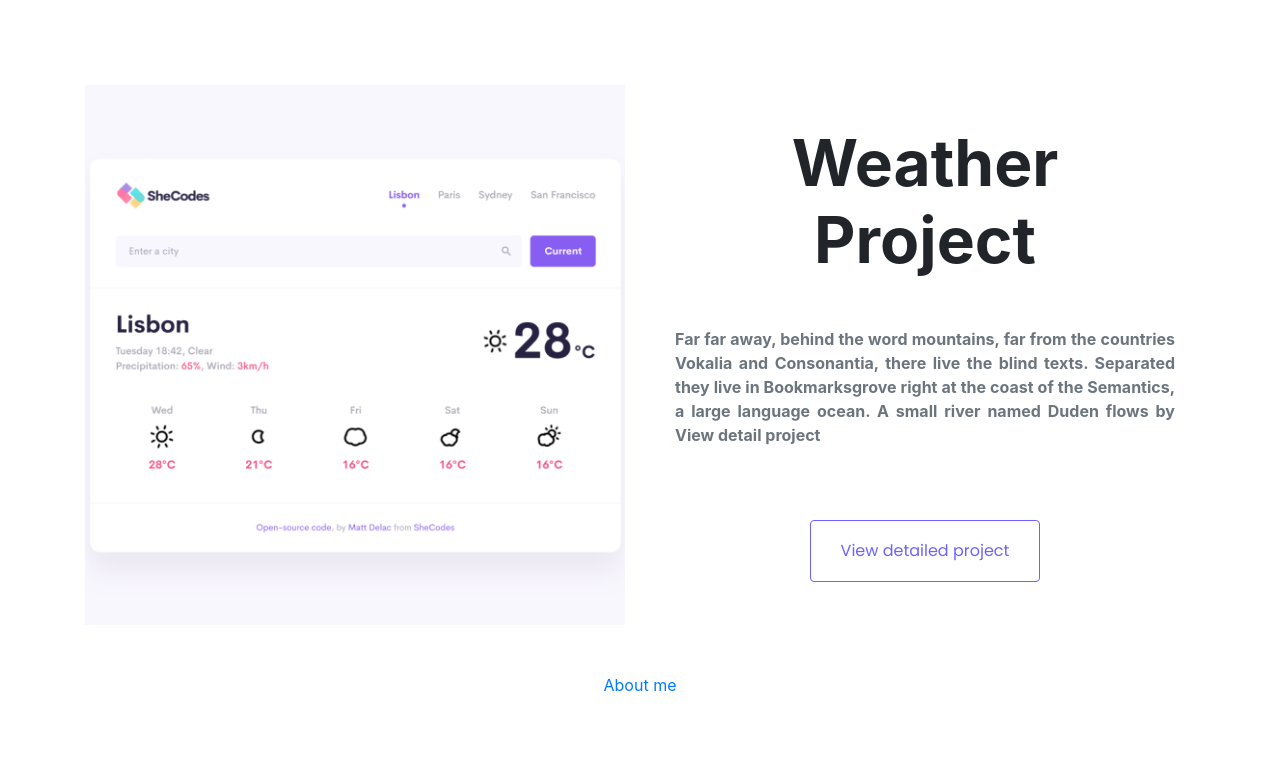
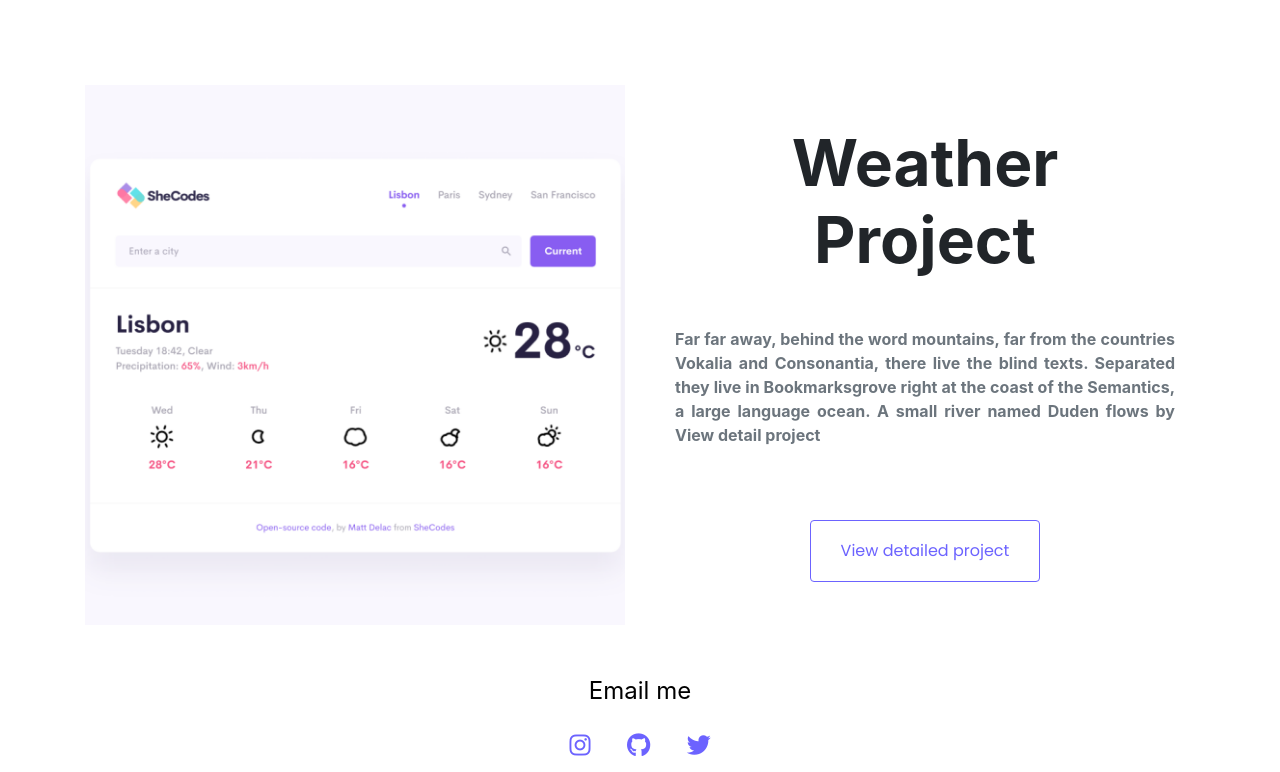
Before and after one commit to kcodes57/portfolio, a plain HTML site: page index.html in a window 1280 px wide. Shown: the part 1820-2592 px from the top of the page. Before the commit the page ends 2517 px from the top, so only its background shows below. Drawn offline with nearby package versions, Linux system fonts and the light colour scheme; a web font is replaced by a local one.

Commit message:
added email/social footer

```diff
--- a/index.html
+++ b/index.html
@@ -84,7 +84,7 @@
       <h1>Kirsten McIntyre</h1>
 
       <h2>Front-end Developer based in the United States</h2>
-      <a href="#" class="btn btn-branding">Contact me</a>
+      <a href="contact.html" class="btn btn-branding">Contact me</a>
     </div>
     <h3>Featured Projects</h3>
     <div class="container">
@@ -146,7 +146,20 @@
           </div>
         </div>
       </div>
+      <footer>
+        <a href="mailto:kir652986@gmail.com">Email me</a>
+        <div class="social-images text-center m-2">
+          <a href="https://www.instagram.com"
+            ><i class="fa-brands fa-instagram img-fluid p-3"></i
+          ></a>
+          <a href="https://www.github.com"
+            ><i class="fa-brands fa-github img-fluid p-3"></i
+          ></a>
+          <a href="https://www.twitter.com"
+            ><i class="fa-brands fa-twitter img-fluid p-3"></i
+          ></a>
+        </div>
+      </footer>
     </div>
-    <a href="about.html">About me</a>
   </body>
 </html>
--- a/styles/source.css
+++ b/styles/source.css
@@ -22,6 +22,17 @@ h3 {
 p {
   font-weight: bold;
   font-family: var(--paragraph-font);
+}
+
+footer a {
+  font-size: 24px;
+  font-family: var(--paragraph-font);
+  color: black;
+}
+.fa-brands {
+  color: var(--branding-color);
+
+  max-height: 40px;
 }
 .logo {
   max-height: 40px;
```
